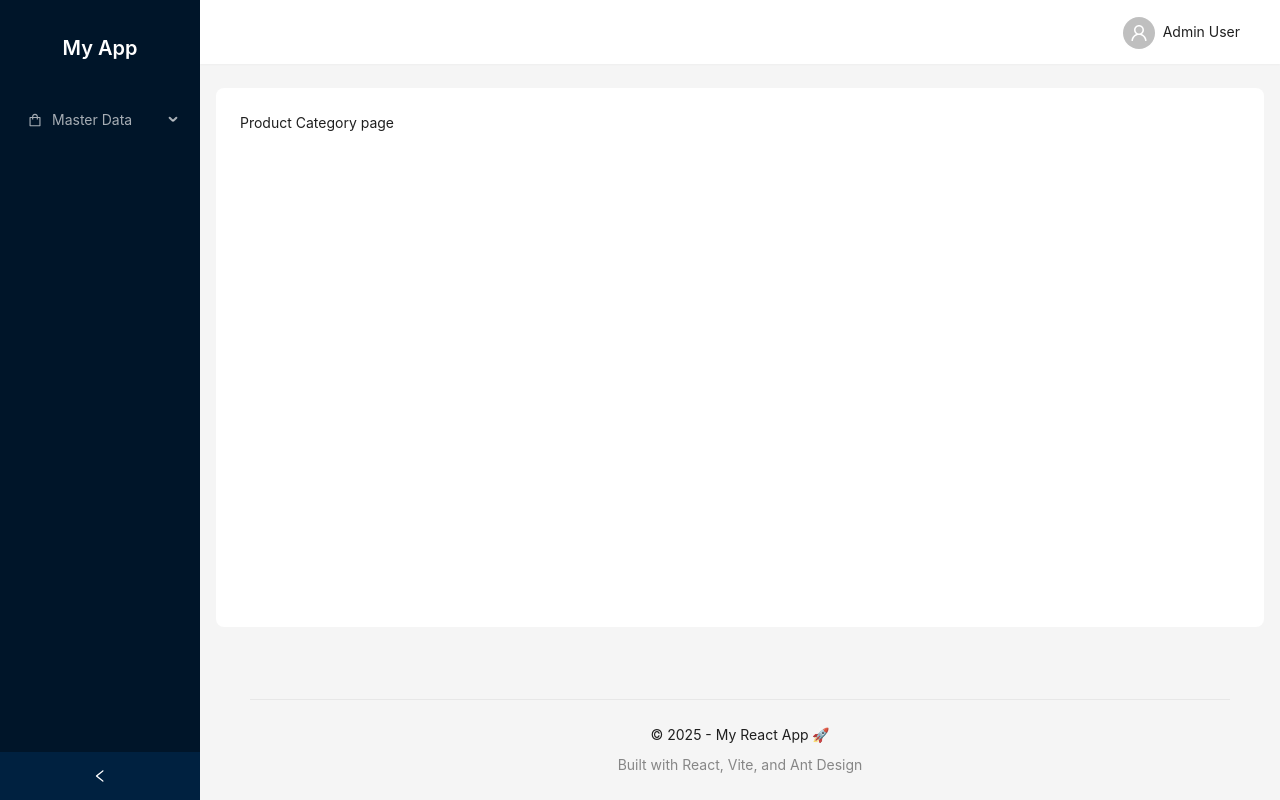
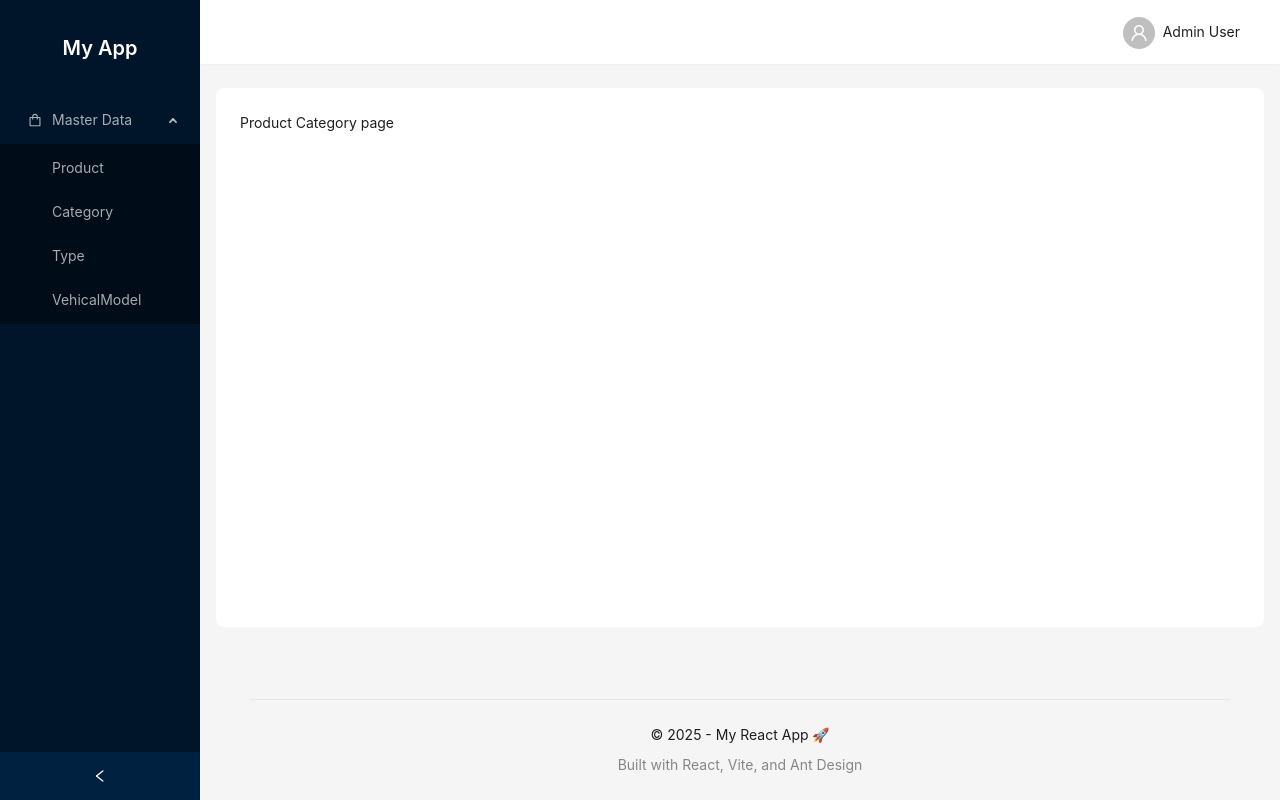
Before and after one commit to Er2g0n/InventoryManagementFE, a React (Vite) app: page /product/Category in a window 1280 px wide. Built offline with nearby package versions, Linux system fonts and the light colour scheme.

Commit message:
menu open

```diff
--- a/src/Components/Navigation/LeftNavigation.tsx
+++ b/src/Components/Navigation/LeftNavigation.tsx
@@ -1,7 +1,7 @@
 "use client";
 
 import React, { useState, useEffect, useMemo } from "react";
-import { Link, UIMatch, useMatches } from "react-router-dom";
+import { Link, UIMatch, useLocation, useMatches } from "react-router-dom";
 import { Menu, Typography } from "antd";
 import type { MenuProps } from "antd";
 import {
@@ -22,39 +22,23 @@ const LeftNavigation: React.FC<LeftNavigationProps> = React.memo(
   ({ collapsed }) => {
     // Type cast cho handle
     const matches = useMatches();
-    // const nowRoutes = useMemo(() => {
-    //   const lastMatch = matches[matches.length - 1] as UIMatch<
-    //     any,
-    //     HandleRoutes
-    //   >;
-
-    //   return lastMatch;
-    // }, [matches]);
-    // Type cast cho handle
-
-    // const pattern = (lastMatch.handle as HandleWithPattern | undefined)?.pattern;
+      const location = useLocation();
     const [openKeys, setOpenKeys] = useState<string[]>([]);
-    // Update open keys based on current path
 
     useEffect(() => {
       if (!collapsed) {
         const newOpenKeys: string[] = [];
+         const pathname = location.pathname;
 
-        // if (nowRoutes.handle?.pattern && nowRoutes.handle?.pattern == "/") {
-        //   setOpenKeys([]);
-        // } else {
-        //   const newOpenKeys: string[] = [];
-        //   const pathKey = nowRoutes.handle?.pattern.toLowerCase().split("/");
-        //   let currentPath = "";
+       const segments = pathname.split('/').filter(Boolean); // remove empty segments
 
-        //   pathKey.shift();
-        //   for (const element of pathKey) {
-        //     currentPath += "/" + element;
-        //     newOpenKeys.push(currentPath + "key");
-        //   }
 
-        //   setOpenKeys(newOpenKeys);
-        // }
+      for (let i = 1; i <= segments.length; i++) {
+        newOpenKeys.push('/' + segments.slice(0, i).join('/'));
+      }
+      setOpenKeys(newOpenKeys);
+
+
       }
     }, [matches, collapsed]);
 
@@ -62,13 +46,14 @@ const LeftNavigation: React.FC<LeftNavigationProps> = React.memo(
     const onOpenChange: MenuProps["onOpenChange"] = (keys) => {
       setOpenKeys(keys as string[]);
     };
+    const selectedKeys = useMemo<string[]>(()=>{
+      const select = [];
+      select.push(location.pathname)
+      return select;
 
-    // Determine which menu item should be active based on current path
-    const getSelectedKeys = (): string[] => {
-      // eslint-disable-next-line no-console
-      // console.log(nowRoutes, "fdfsdf");
-      return ["/"];
-    };
+    },[])
+
+ ;
 
     return (
       <div className="flex flex-col h-full">
@@ -81,7 +66,7 @@ const LeftNavigation: React.FC<LeftNavigationProps> = React.memo(
         <Menu
           theme="dark"
           mode="inline"
-          selectedKeys={getSelectedKeys()}
+          selectedKeys={selectedKeys}
           openKeys={collapsed ? [] : openKeys}
           onOpenChange={onOpenChange}
           style={{ borderRight: 0 }}
@@ -89,18 +74,19 @@ const LeftNavigation: React.FC<LeftNavigationProps> = React.memo(
           <SubMenu
             icon={<ShoppingOutlined />}
             title="Master Data"
+            key={"/product"}
           >
-            <MenuItem >
-              <Link to={"product"}>Produtc </Link>
+            <MenuItem key={"/product"}>
+              <Link to={"/product"}>Product</Link>
             </MenuItem>
-            <MenuItem >
-              <Link  to={"/product/Category"}>Type</Link>
+            <MenuItem key={"/product/category"}>
+              <Link  to={"/product/category"}>Category</Link>
             </MenuItem>
-              <MenuItem >
-              <Link  to={"/product/Category"}>Warehouse</Link>
+            <MenuItem key={"/product/type"}>
+              <Link  to={"/product/type"}>Type</Link>
             </MenuItem>
-             <Menu.Item >
-              <Link  to={"/product/VehicalModel"}>VehicalModel</Link>
+             <Menu.Item key={"/product/cehicalModel"}>
+              <Link  to={"/product/cehicalModel"}>VehicalModel</Link>
             </Menu.Item>
           </SubMenu>
 
```
